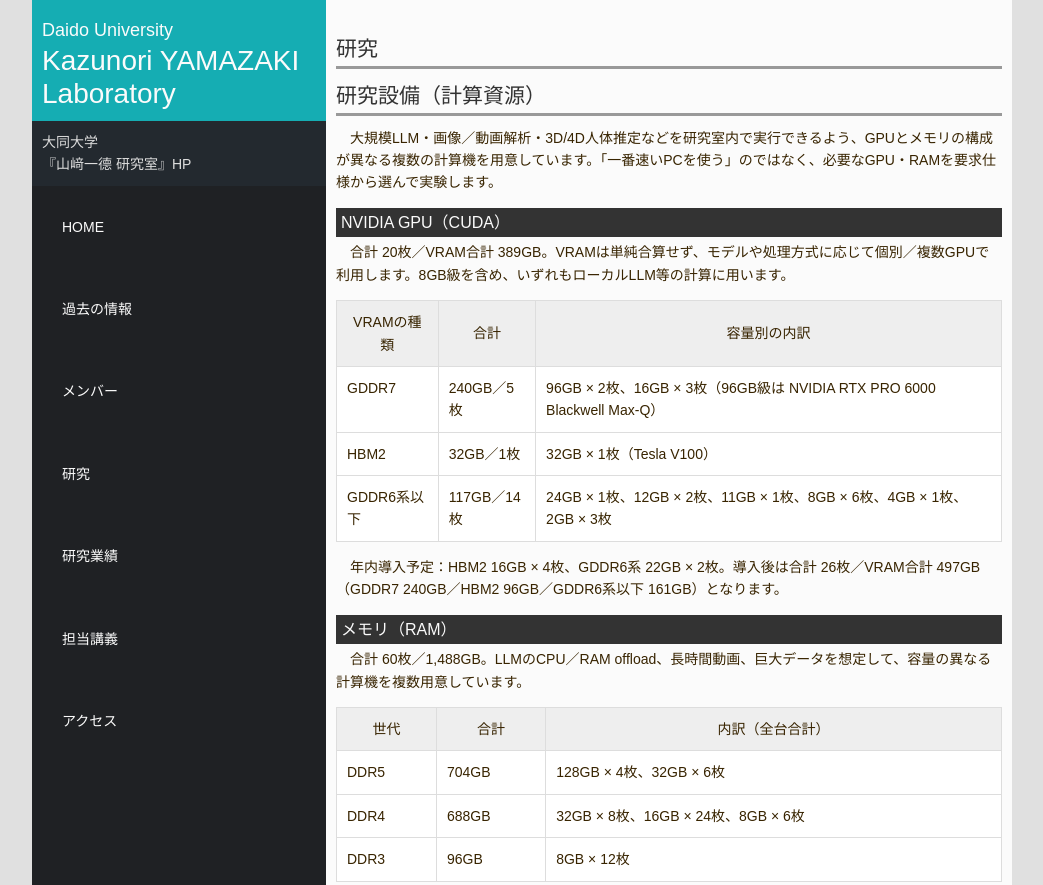
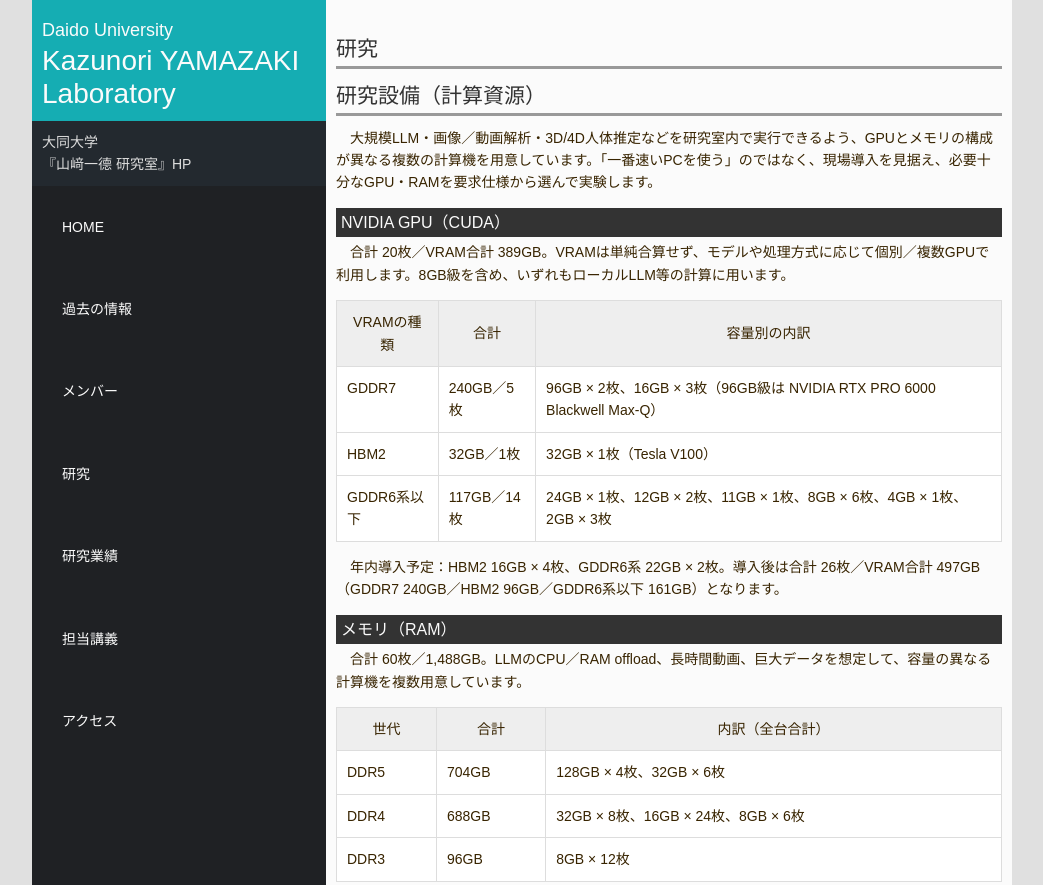
Before and after one commit to kn-yamazaki/website, a plain HTML site: page research.html in a window 1280 px wide. Shown: the top 885 px of the page, without its empty margins (118-1161 px from the left). Drawn offline with Linux system fonts and the light colour scheme.

Commit message:
Reword computing-resources intro around on-site deployment

```diff
--- a/research.html
+++ b/research.html
@@ -48,7 +48,7 @@ $(function($){
 <br>
         <h2>研究</h2>
         <h2>研究設備（計算資源）</h2>
-        <p>　大規模LLM・画像／動画解析・3D/4D人体推定などを研究室内で実行できるよう、GPUとメモリの構成が異なる複数の計算機を用意しています。「一番速いPCを使う」のではなく、必要なGPU・RAMを要求仕様から選んで実験します。</p>
+        <p>　大規模LLM・画像／動画解析・3D/4D人体推定などを研究室内で実行できるよう、GPUとメモリの構成が異なる複数の計算機を用意しています。「一番速いPCを使う」のではなく、現場導入を見据え、必要十分なGPU・RAMを要求仕様から選んで実験します。</p>
         <h3>NVIDIA GPU（CUDA）</h3>
         <p>　合計 20枚／VRAM合計 389GB。VRAMは単純合算せず、モデルや処理方式に応じて個別／複数GPUで利用します。8GB級を含め、いずれもローカルLLM等の計算に用います。</p>
         <div class="table-scroll" role="region" aria-label="GPU表（横にスクロールできます）" tabindex="0">
```
